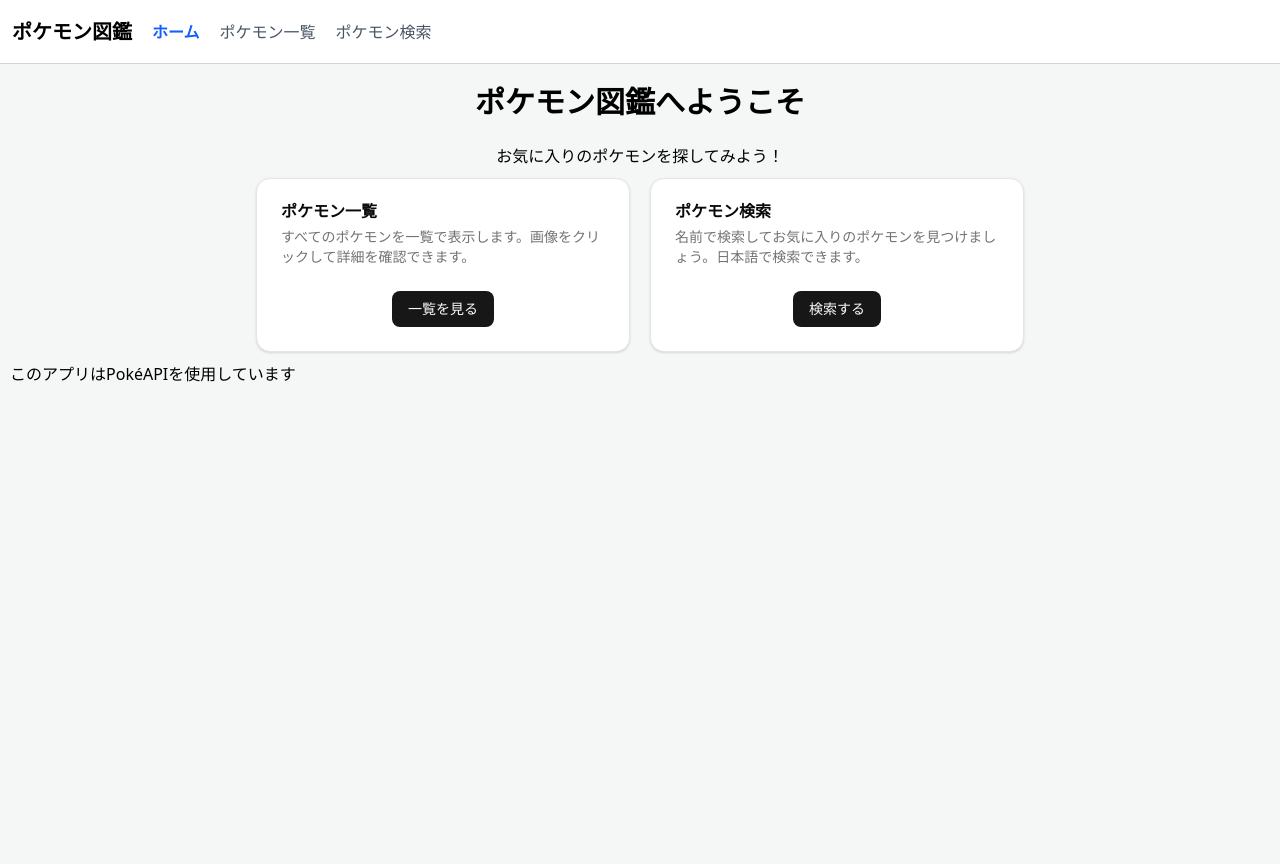
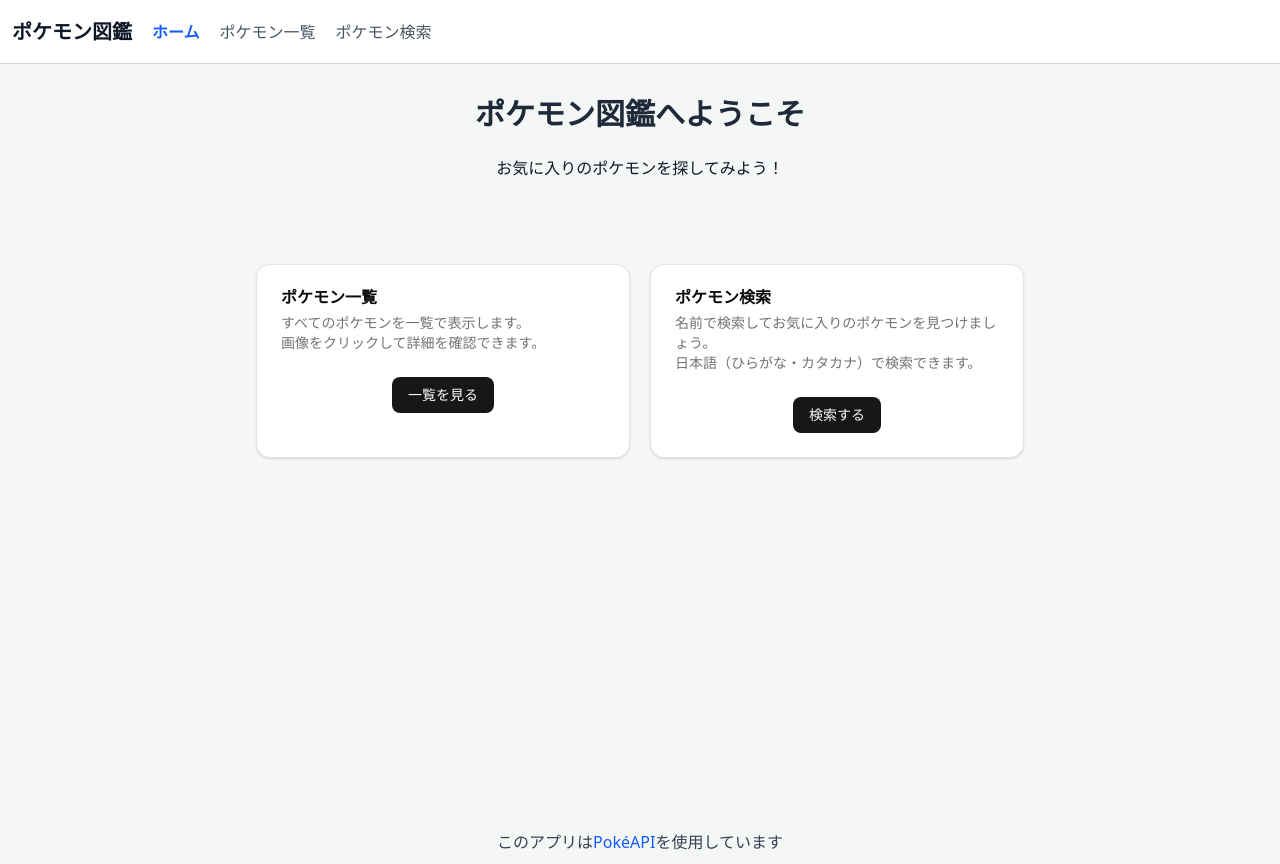
Before and after one commit to ikeda-m0709/pokedex, a Next.js app in the folder next-pokedex/: page / in a window 1280 px wide. Before the commit the page ends 800 px from the top, so only its background shows below. Built offline with nearby package versions, Linux system fonts and the light colour scheme.

Commit message:
CSS（Topページ）

```diff
--- a/next-pokedex/src/app/globals.css
+++ b/next-pokedex/src/app/globals.css
@@ -118,7 +118,7 @@
     @apply border-border outline-ring/50;
   }
   body {
-    @apply bg-[lab(97_-1.5_0.5)];
+    @apply bg-[lab(97_-1.5_0.5)] text-gray-900;
   }
   h1 {
     @apply text-3xl font-bold p-3 m-2;
--- a/next-pokedex/src/app/page.tsx
+++ b/next-pokedex/src/app/page.tsx
@@ -12,16 +12,16 @@ import Link from 'next/link';
 export default function Home() {
 
   return (
-    <div>
-      <main>
-        <h1 className="text-center">ポケモン図鑑へようこそ</h1>
+    <div  className="min-h-screen flex flex-col">{/*画面の高さと同じ最小高さを設定（100vh）*/}
+      <main className="flex-1">{/*一番下のAPIリンクを画面下に出す設定（自分だけで残りの高さを満たす）② */}
+        <h1 className="text-center text-gray-800 mt-5">ポケモン図鑑へようこそ</h1>
         <p className="text-center">お気に入りのポケモンを探してみよう！</p>
 
-        <div className="grid grid-cols-2 gap-5 max-w-3xl mx-auto">
-          <Card className="">
+        <div className="grid grid-cols-2 gap-5 max-w-3xl mx-auto mt-20">
+          <Card>
             <CardHeader>
               <CardTitle>ポケモン一覧</CardTitle>
-              <CardDescription>すべてのポケモンを一覧で表示します。画像をクリックして詳細を確認できます。</CardDescription>
+              <CardDescription>すべてのポケモンを一覧で表示します。<br />画像をクリックして詳細を確認できます。</CardDescription>
             </CardHeader>
             <CardContent className="text-center">
               <Button><Link href="/pokemon">一覧を見る</Link></Button>
@@ -31,7 +31,7 @@ export default function Home() {
           <Card>
             <CardHeader>
               <CardTitle>ポケモン検索</CardTitle>
-              <CardDescription>名前で検索してお気に入りのポケモンを見つけましょう。日本語で検索できます。</CardDescription>
+              <CardDescription>名前で検索してお気に入りのポケモンを見つけましょう。<br />日本語（ひらがな・カタカナ）で検索できます。</CardDescription>
             </CardHeader>
             <CardContent className="text-center">
               <Button><Link href="/search">検索する</Link></Button>
@@ -39,9 +39,7 @@ export default function Home() {
           </Card>
         </div>
       </main>
-      <footer>
-        <p>このアプリは<a href="https://pokeapi.co/" target="_blank" rel="noopener noreferrer">PokéAPI</a>を使用しています</p>
-      </footer>
+        <p className="text-center text-gray-700">このアプリは<a className="text-blue-600" href="https://pokeapi.co/" target="_blank" rel="noopener noreferrer">PokéAPI</a>を使用しています</p>
     </div>
   );
 }
```
